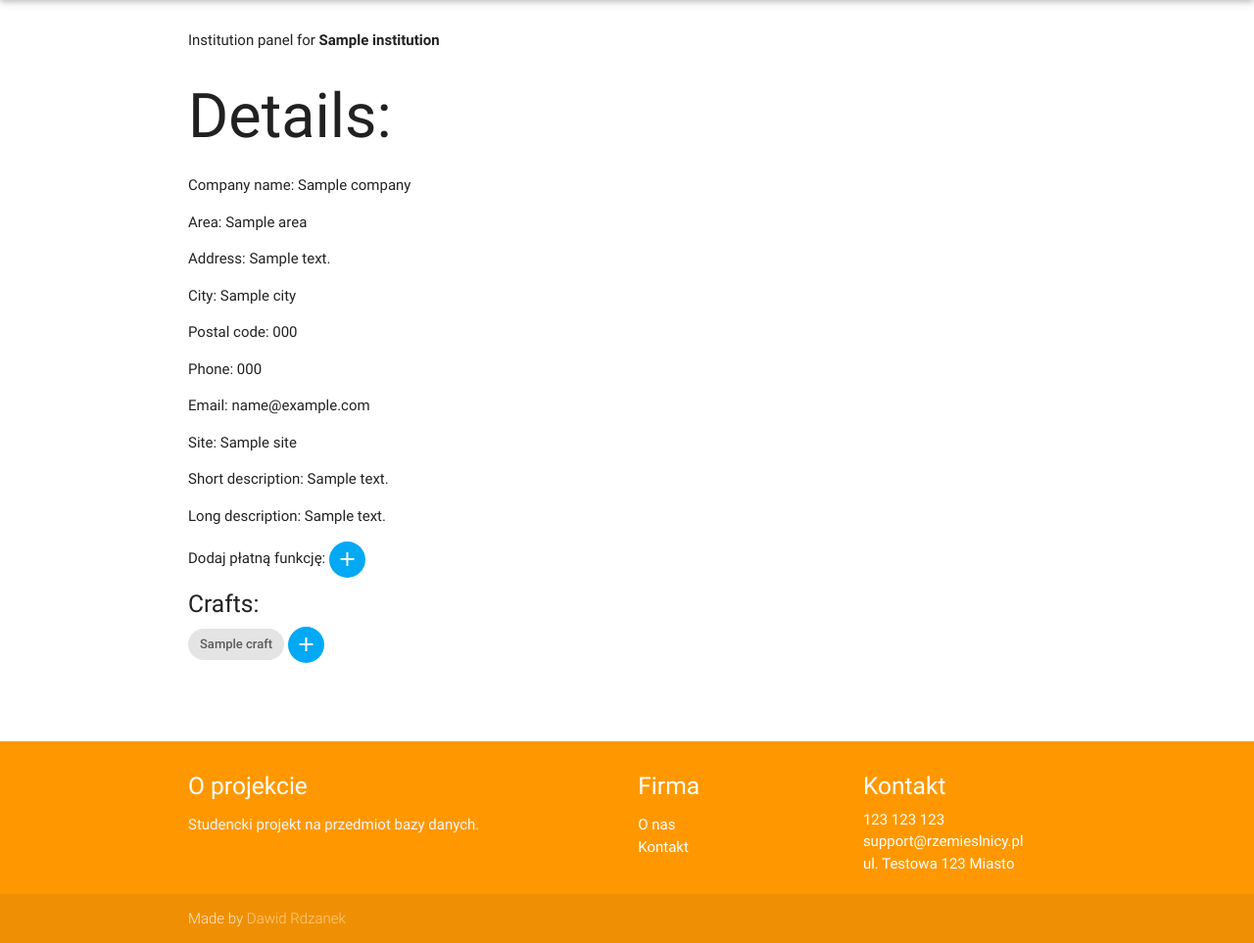
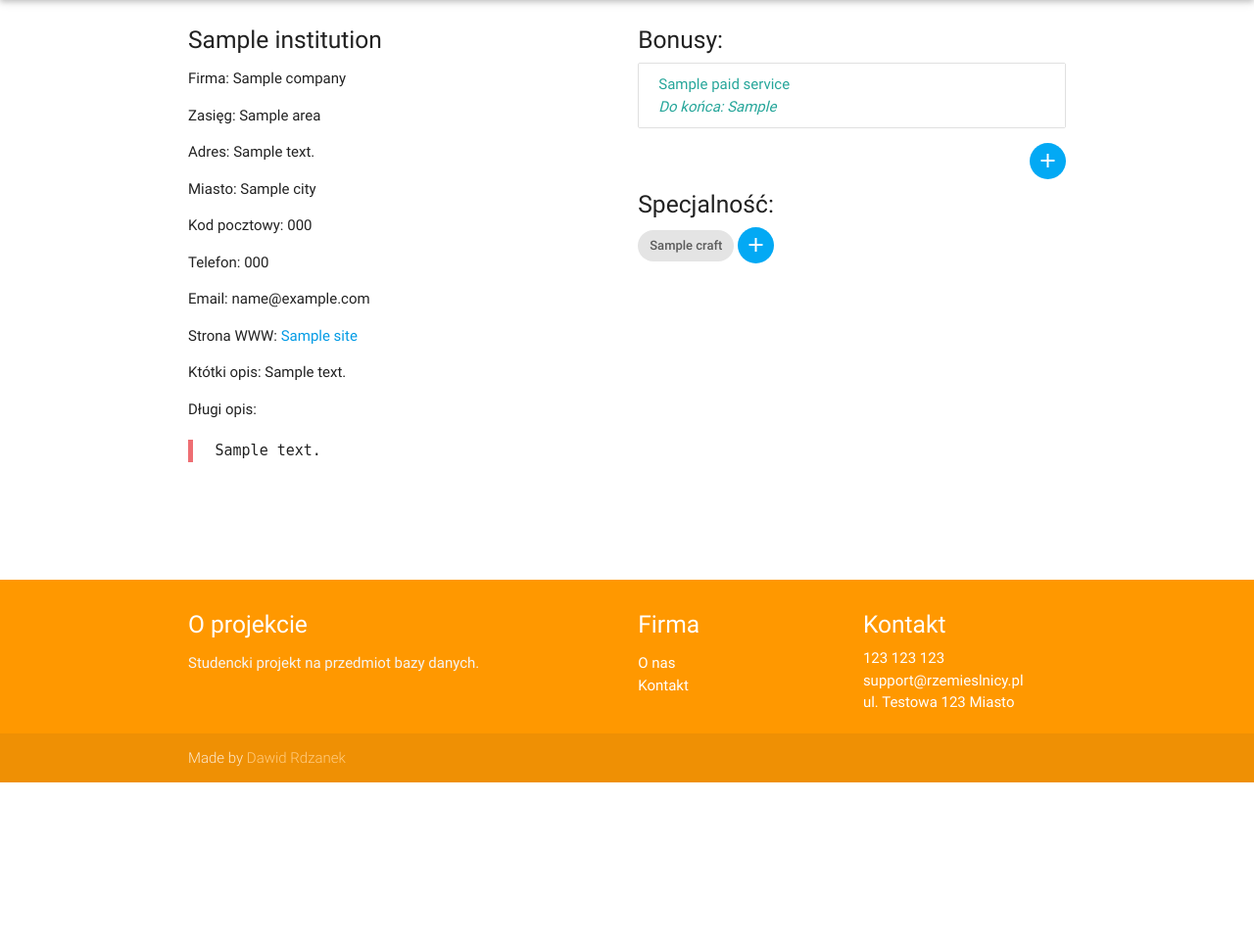
Before and after one commit to Akus93/rzemieslnicy, a Django app: template rzemieslnicy/templates/rzemieslnicy/institution_panel.html in a window 1280 px wide. Shown: the part 64-1027 px from the top of the page at 98% size. After the commit the page ends 863 px from the top, so only its background shows below. Run offline with Django 3.2, Linux system fonts and the light colour scheme; the template is opened without the code that fills it: most values are stand-ins (such as "Sample title", 1, 10 or a date in 2020); some libraries are stand-ins or nearby versions.

Commit message:
Zmiany w wyglądzie

```diff
--- a/rzemieslnicy/models.py
+++ b/rzemieslnicy/models.py
@@ -1,5 +1,8 @@
 from django.db import models
 from django.contrib.auth.models import User
+from django.utils.timesince import timesince
+from datetime import datetime
+from django.utils.timezone import utc
 
 
 class Tradesman(models.Model):
@@ -140,3 +143,6 @@ class ActiveService(models.Model):
     paid_service = models.ForeignKey(PaidService)
     start_date = models.DateTimeField()
     end_date = models.DateTimeField()
+
+    def days_to_end(self):
+        return timesince(datetime.now().replace(tzinfo=utc), self.end_date.replace(tzinfo=utc))
--- a/rzemieslnicy/templates/rzemieslnicy/institution_panel.html
+++ b/rzemieslnicy/templates/rzemieslnicy/institution_panel.html
@@ -2,25 +2,38 @@
 
 {% block content %}
 
-    <p>Institution panel for <b>{{ institution.name }}</b></p>
-    <h1>Details:</h1>
-    <p>Company name: {{ institution.company.name }}</p>
-    <p>Area: {{ institution.area.name }}</p>
-    <p>Address: {{ institution.address }}</p>
-    <p>City: {{ institution.city.name }}</p>
-    <p>Postal code: {{ institution.postal_code }}</p>
-    <p>Phone: {{ institution.phone }}</p>
+    <div class="row">
+
+        <div class="col s6">
+            <h5>{{ institution.name }}</h5>
+            <p>Firma: {{ institution.company.name }}</p>
+            <p>Zasięg: {{ institution.area.name }}</p>
+            <p>Adres: {{ institution.address }}</p>
+            <p>Miasto: {{ institution.city.name }}</p>
+            <p>Kod pocztowy: {{ institution.postal_code }}</p>
+            <p>Telefon: {{ institution.phone }}</p>
             <p>Email: {{ institution.email }}</p>
-    <p>Site: {{ institution.site }}</p>
-    <p>Short description: {{ institution.short_description }}</p>
-    <p>Long description: {{ institution.long_description }}</p>
+            <p>Strona WWW: <a href='{{ institution.site }}'>{{ institution.site }}</a></p>
+            <p>Któtki opis: {{ institution.short_description }}</p>
+            <p>Długi opis: <blockquote><pre>{{ institution.long_description }}</pre></blockquote></p>
+        </div>
 
-    Dodaj płatną funkcję:
-    <a class="btn-floating btn-flat waves-effect waves-light light-blue" href="{% url 'service_add' institution.company.id institution.id %}">
+        <div class="col s6">
+            <h5>Bonusy:</h5>
+            <div class="collection">
+                {% with services=institution.activeservice_set.all %}
+                    {% for service in services %}
+                        <a class="collection-item">{{ service.paid_service.name }} <br><i>Do końca: {{ service.days_to_end }}</i></a>
+                    {%  endfor %}
+                {% endwith %}
+            </div>
+            <div class="right-align">
+                <a class="btn-floating btn-flat waves-effect waves-light light-blue tooltipped" data-position="top"
+                   data-delay="50" data-tooltip="Kup bonus" href="{% url 'service_add' institution.company.id institution.id %}">
                         <i class="material-icons">add</i>
                 </a>
-
-    <h5>Crafts:</h5>
+            </div>
+            <h5>Specjalność:</h5>
             {% with ins_crafts=institution.institutioncraft_set.all %}
                 {% for ins_craft in ins_crafts %}
                     <div class="chip">
@@ -28,10 +41,12 @@
                     </div>
                 {% endfor %}
             {% endwith %}
-        <a class="btn-floating btn-flat waves-effect waves-light light-blue tooltipped" data-position="top"
-           data-delay="50" data-tooltip="Dodaj" href="{% url 'crafts_edit' institution.company.id institution.id %}">
+                <a class="btn-floating btn-flat waves-effect waves-light light-blue tooltipped align-right" data-position="top"
+                   data-delay="50" data-tooltip="Dodaj specjalność" href="{% url 'crafts_edit' institution.company.id institution.id %}">
                     <i class="material-icons">add</i>
                 </a>
+        </div>
 
+    </div>
 
 {% endblock content %}
```
Also changed, not shown: rzemieslnicy/forms.py (+17 -1 lines), rzemieslnicy/templates/rzemieslnicy/account.html (+4 -3 lines), rzemieslnicy/templates/rzemieslnicy/company_create.html (+8 -6 lines), rzemieslnicy/templates/rzemieslnicy/company_view.html (+5 -4 lines), rzemieslnicy/templates/rzemieslnicy/contact.html (+5 -4 lines), rzemieslnicy/templates/rzemieslnicy/institution_create.html (+10 -5 lines), rzemieslnicy/templates/rzemieslnicy/institution_view.html (+10 -13 lines). Lines whose indentation alone changed are shown as unchanged.
